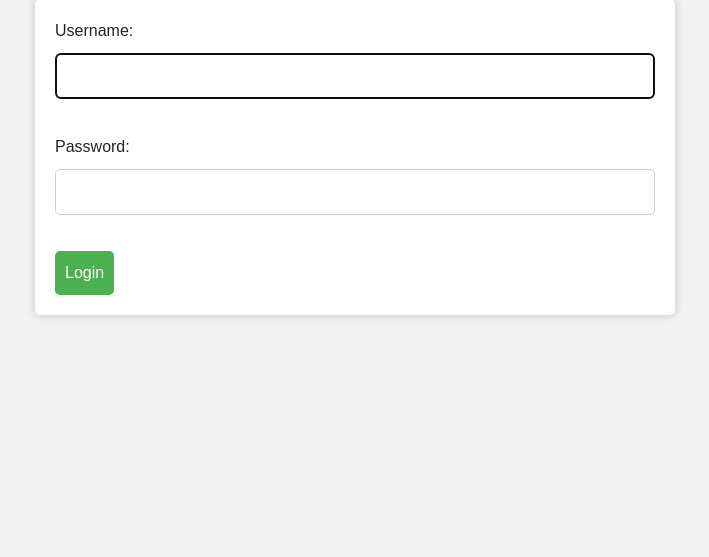
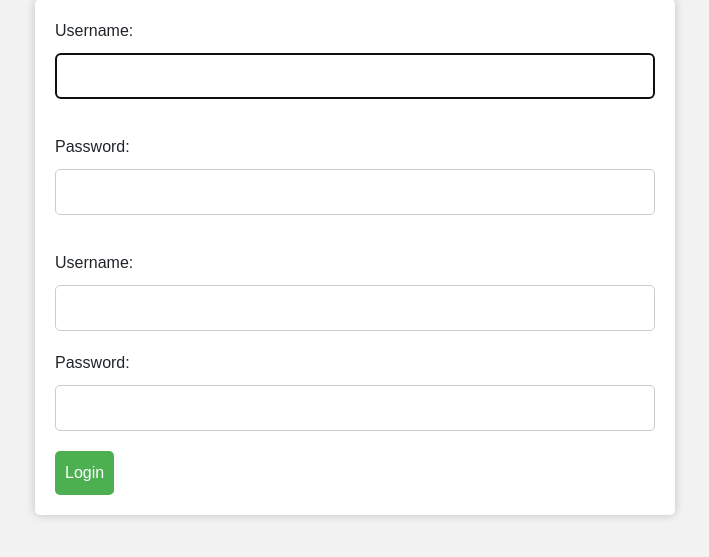
Before and after one commit to Farruxbek2004/p10-book-store, a Django app: page /account/login/ in a window 1280 px wide. Shown: the part 201-758 px from the top of the page, without its empty margins (285-994 px from the left). Run offline with Django 4.2, Linux system fonts and the light colour scheme.

Commit message:
no commit

```diff
--- a/account/urls.py
+++ b/account/urls.py
@@ -1,6 +1,5 @@
 from django.contrib.auth.views import LogoutView
 from django.urls import path
-
 from account.views import custom_login, profile, RegisterView, profile_edit, profile_delete
 
 app_name = "account"
--- a/config/urls.py
+++ b/config/urls.py
@@ -27,3 +27,6 @@ urlpatterns = [
 
 urlpatterns += static(settings.MEDIA_URL, document_root=settings.MEDIA_ROOT)
 urlpatterns += static(settings.STATIC_URL, document_root=settings.STATIC_ROOT)
+
+# username: farruxbek
+# password: 123
--- a/templates/account/login.html
+++ b/templates/account/login.html
@@ -5,10 +5,10 @@
     <form action="{% url 'account:login' %}" method="post">
         {% csrf_token %}
         {{ form.as_p }}
-        {#        <label for="username">Username:</label>#}
-        {#        <input type="text" id="username" name="username">#}
-        {#        <label for="password">Password:</label>#}
-        {#        <input type="password" id="password" name="password">#}
+                <label for="username">Username:</label>
+                <input type="text" id="username" name="username">
+                <label for="password">Password:</label>
+                <input type="password" id="password" name="password">
         <input type="submit" value="Login">
     </form>
 
```
Also changed, not shown: templates/books/book_item.html (+5 -6 lines), account/views.py (line endings or trailing spaces).
